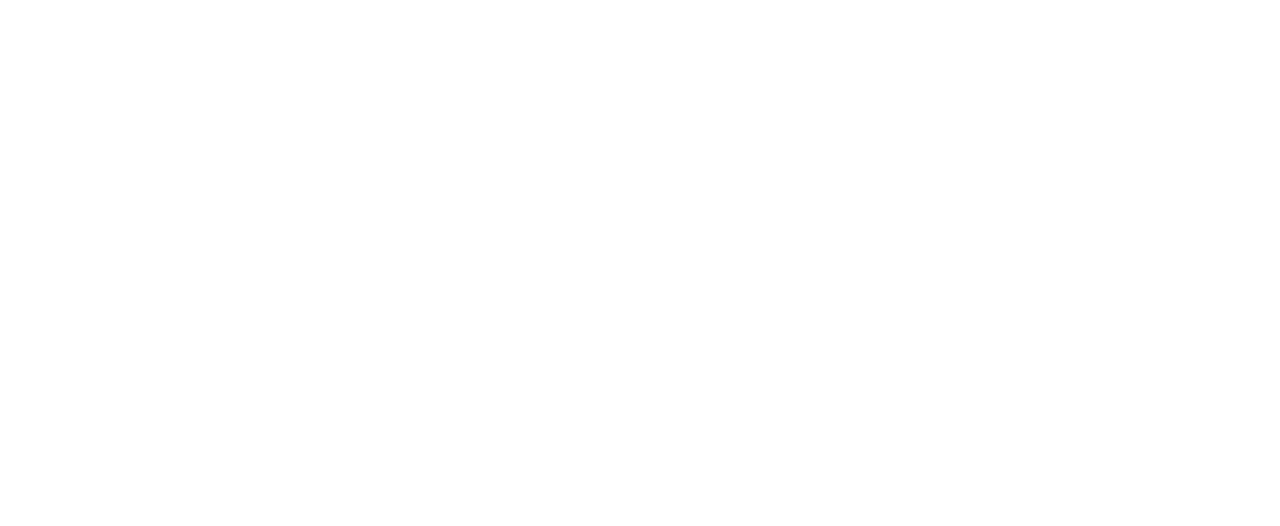
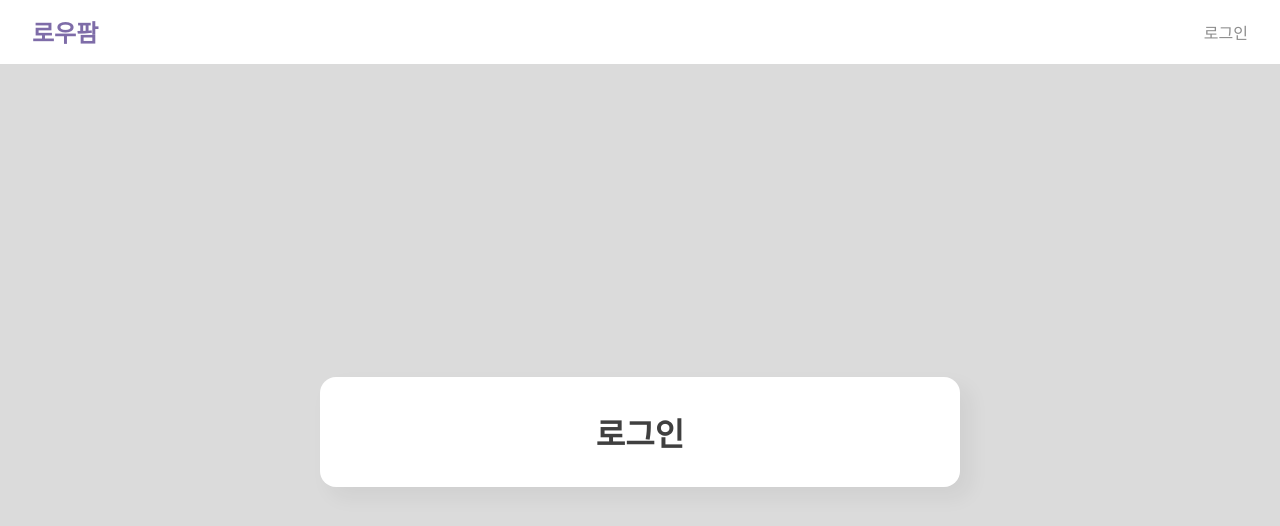
Before and after one commit to fotoner/law-farm-front, a React (Create React App) app: page /login in a window 1280 px wide. Shown: the top 526 px of the page. Built offline with nearby package versions, Linux system fonts and the light colour scheme.

Commit message:
login & Header 기초 작성

```diff
--- a/src/App.jsx
+++ b/src/App.jsx
@@ -3,9 +3,13 @@
 import { Route, Switch, useLocation } from "react-router-dom";
 import styled from 'styled-components';
 
+import Header from "./components/Header";
+
 import Home from "./routes/Home";
+import ArticleDetail from "./routes/ArticleDetail";
 import SearchResult from "./routes/SearchResult";
-import ArticleDetail from "./routes/ArticleDetail";
+import Login from "./routes/Login";
+import Signup from "./routes/Signup";
 
 const Main = styled.div`
   display: flex;
@@ -15,7 +19,7 @@
   margin: 0 auto;
   min-height: 100vh;
 
-  @media screen and (max-width: 1064px){
+  @media screen and (max-width: 1024px){
     width: 100%;
     padding: 0 20px;
     box-sizing: border-box;
@@ -33,8 +37,11 @@
 
   return (
     <Main>
+      <Header/>
       <Switch >
         <Route path="/" component={Home} exact/>
+        <Route path="/login" component={Login} exact/>
+        <Route path="/signup" component={Signup} exact/>
         <Route path="/result" component={SearchResult} exact/>
         <Route path="/article/@:key" component={ArticleDetail} exact />
       </Switch>
--- /dev/null
+++ b/src/components/DesktopHeader.jsx
@@ -0,0 +1,75 @@
+import React, { useEffect } from "react";
+import { Link } from "react-router-dom";
+import styled from "styled-components";
+import colors from "../lib/colors";
+import useScroll from "../use/useScroll";
+
+const Navbar = styled.nav`
+  display: flex;
+  position: fixed;
+  z-index: 9999;
+  width: 100%;
+  height: 64px;
+  min-height: 64px;
+  box-sizing: border-box;
+  transition: background .3s,border-bottom .3s;
+
+  &.scrolled {
+    border-bottom: solid 1px ${colors.background};
+    background-color:#fff;
+  }
+
+  & > .inner {
+    width: 100%;
+    box-sizing: border-box;
+    padding-left: 32px;
+    padding-right: 32px;
+    display: flex;
+    flex-direction: row;
+    justify-content: space-between;
+    align-items: center;
+
+    .left {
+      /* margin-top:18px; */
+      cursor: pointer;
+      display: flex;
+      line-height: 1;
+      /* align-items: center;
+      justify-content: center; */
+      font-size: 24px;
+      font-weight: bold;
+      a {
+        color: ${colors.highlightColor};
+      }
+    }
+    .center {
+    }
+    .right {
+      .login{
+        color: ${colors.fontGrey}
+      }
+    }
+  }
+`;
+
+const DesktopHeader = () => {
+  const [scrolled] = useScroll();
+
+  return (
+    <Navbar className={"navbar " + (scrolled? "scrolled": "")}>
+      <div className="inner">
+        <div className="left">
+          <Link to="/">로우팜</Link>
+        </div>
+        <div className="center"></div>
+        <div className="right">
+          <Link to="/login" className="login">
+            로그인
+          </Link>
+        </div>
+      </div>
+    </Navbar>
+  );
+};
+
+export default DesktopHeader;
--- /dev/null
+++ b/src/components/Header.jsx
@@ -0,0 +1,35 @@
+import { useState, useEffect } from "react";
+
+import DesktopHeader from "./DesktopHeader";
+
+const getWindowWidth = () => {
+  const { innerWidth: width } = window;
+  return width;
+};
+
+const Header = () => {
+  const [width, setWidth] = useState(getWindowWidth());
+
+  useEffect(() => {
+    const handleResize = () => {
+      const curWidth = getWindowWidth();
+      setWidth(curWidth);
+    };
+
+    window.addEventListener("resize", handleResize);
+    return () => window.removeEventListener("resize", handleResize);
+  }, []);
+
+  // useEffect(() => {
+  //   window.scrollTo(0, 0);
+
+  // }, [location, themeList, hideList]);
+
+  return width > 1024 ? (
+    <DesktopHeader />
+  ) : (
+    <DesktopHeader />
+  );
+};
+
+export default Header;
--- a/src/lib/colors.js
+++ b/src/lib/colors.js
@@ -2,6 +2,7 @@
   background: "#dbdbdb",
   borderColor: "#bdbdbd",
   fontGrey: "#8d8d8d",
+  fontDarkGrey: "#3f3f3f",
   highlightColor: "#7e6ca8",
 }
 
--- /dev/null
+++ b/src/routes/Login.jsx
@@ -0,0 +1,59 @@
+import React from "react";
+import styled from "styled-components";
+
+import colors from "../lib/colors";
+
+const Inner = styled.article`
+  width: 100vw;
+  min-height: 100vh;
+  background-color: ${colors.background};
+  display: flex;
+  flex-direction: column;
+  align-items: center;
+
+  & > .header-gap {
+    height: 64px;
+    width: 100%;
+    background-color: #fff;
+  }
+  & > .inner {
+    display: flex;
+    justify-content: center;
+    align-items: center;
+    width: 100%;
+    flex: 1;
+  }
+`;
+
+const LoginBox = styled.div`
+  display: flex;
+  align-items: center;
+  justify-content: center;
+  padding: 32px;
+  width: 40rem;
+  background-color: #fff;
+  box-sizing: border-box;
+  box-shadow: 10px 10px 20px 1px rgb(0 0 0 / 5%);
+  border-radius: 1rem;
+
+  .head {
+    font-weight: bold;
+    font-size: 32px;
+    color: ${colors.fontDarkGrey};
+  }
+`;
+
+const Login = () => {
+  return (
+    <Inner className="login">
+      <div className="header-gap" />
+      <div className="inner">
+        <LoginBox>
+          <div className="head">로그인</div>
+        </LoginBox>
+      </div>
+    </Inner>
+  );
+};
+
+export default Login;
--- a/src/routes/SearchResult.jsx
+++ b/src/routes/SearchResult.jsx
@@ -18,7 +18,7 @@
 `
 
 const ResultContainer = styled.div`
-  margin-top: 54px;
+  margin-top: 72px;
   display: flex;
   width: 100%;
   flex-direction: column;
--- /dev/null
+++ b/src/routes/Signup.jsx
@@ -0,0 +1,11 @@
+import React from 'react'
+
+const Signup = () => {
+  return (
+    <div>
+
+    </div>
+  )
+}
+
+export default Signup
--- /dev/null
+++ b/src/use/useScroll.jsx
@@ -0,0 +1,20 @@
+import {useState, useEffect} from 'react'
+
+const useScroll = () => {
+  const [scrolled, setScrolled] = useState(window.scrollY > 10);
+
+  useEffect(() => {
+    const handleScroll = () => {
+      if (window.scrollY > 10) setScrolled(true);
+      else setScrolled(false);
+    };
+
+    window.addEventListener("scroll", handleScroll);
+    return () => window.removeEventListener("scroll", handleScroll);
+  }, []);
+
+
+  return [scrolled]
+}
+
+export default useScroll
```
Also changed, not shown: public/index.html (+10 -20 lines), src/components/InputText.jsx (added, +11 -0 lines), src/components/NormalButton.jsx (added, +11 -0 lines), src/use/useContentsDetail.jsx (renamed from src/use/useContentsDetail.js).
